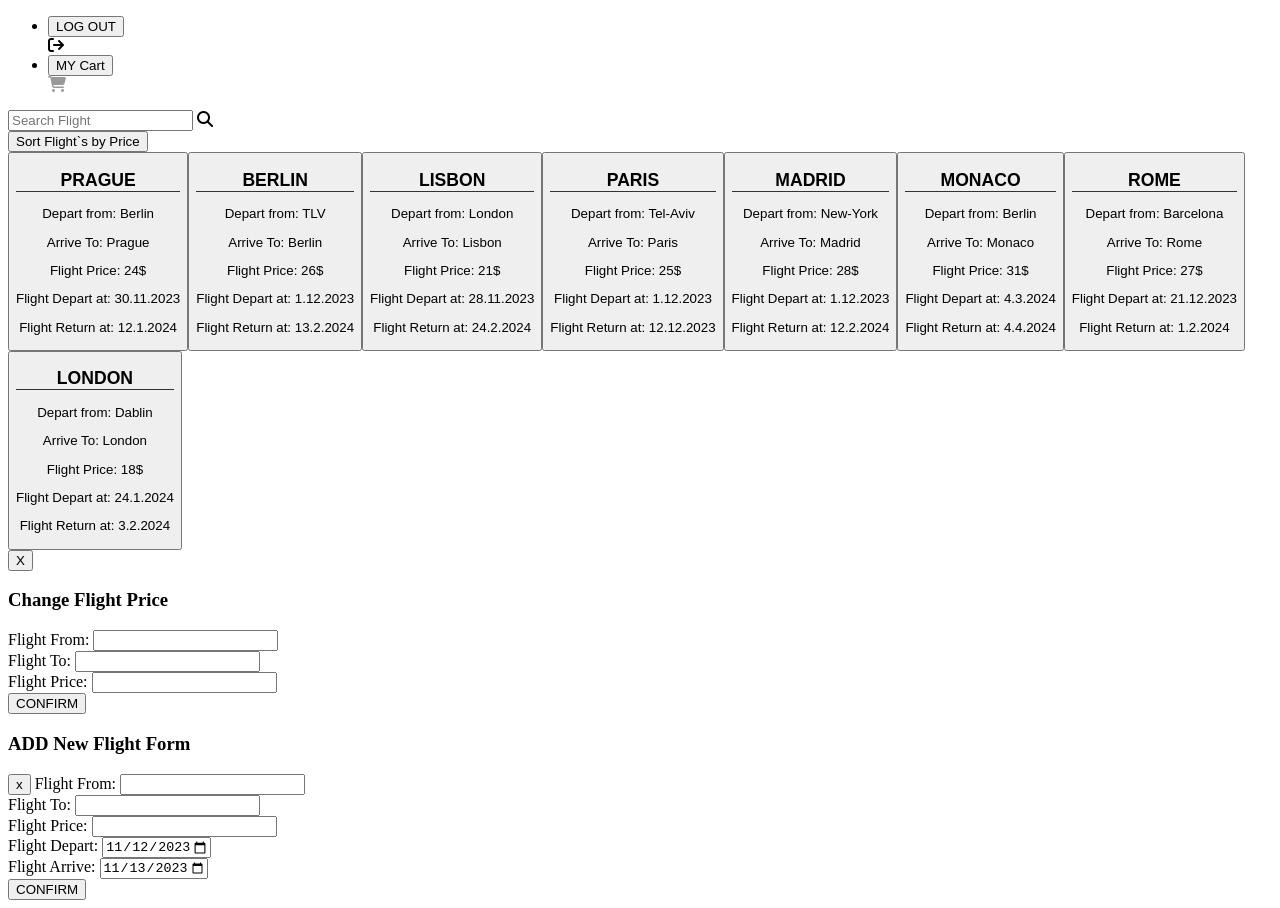
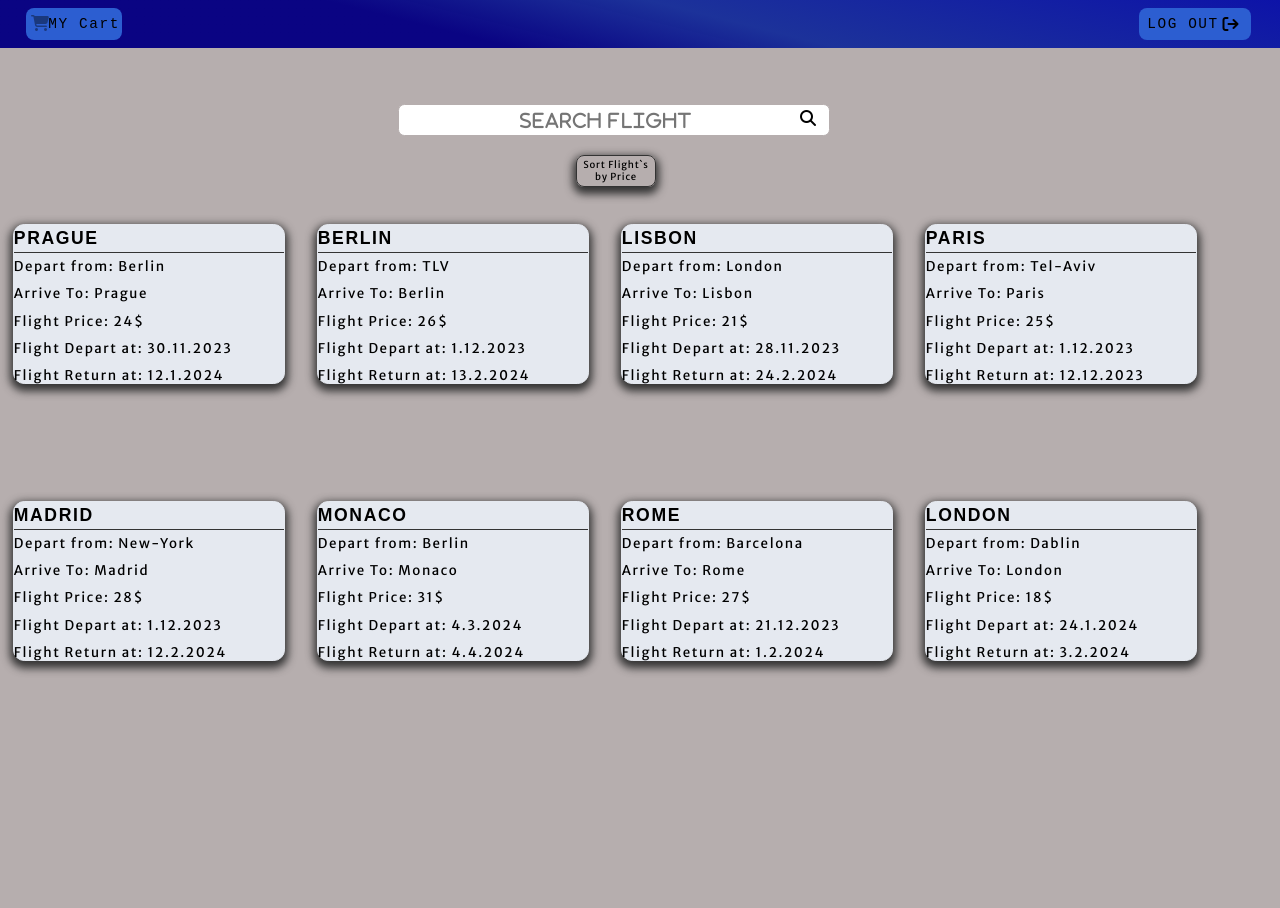
Before and after one commit to Idan3011/WeekEnd_Projects, a plain HTML site: page recapWeekend/main.html in a window 1280 px wide. After the commit the page ends 800 px from the top, so only its background shows below. Drawn offline with Linux system fonts and the light colour scheme; the site is published under a folder, as on GitHub Pages, so addresses that start at the root find nothing.

Commit message:
Netlify Upload

```diff
--- a/recapWeekend/main.html
+++ b/recapWeekend/main.html
@@ -4,7 +4,7 @@
     <meta charset="UTF-8">
     <meta name="viewport" content="width=device-width, initial-scale=1.0">
     <title>Main | Flight Scanner</title>
-    <link rel="stylesheet" href="/recapWeekend/main.css">
+    <link rel="stylesheet" href="main.css">
     <link rel="preconnect" href="https://fonts.googleapis.com">
 <link rel="preconnect" href="https://fonts.gstatic.com" crossorigin>
 <link href="https://fonts.googleapis.com/css2?family=Merriweather+Sans&display=swap" rel="stylesheet">
@@ -55,7 +55,7 @@
           </form>
 
 
-    <script src="./main.js" type="module"></script>
+    <script src="main.js" type="module"></script>
     <script src="https://kit.fontawesome.com/26e587cf03.js" crossorigin="anonymous"></script>
 </body>
 </html>
```
